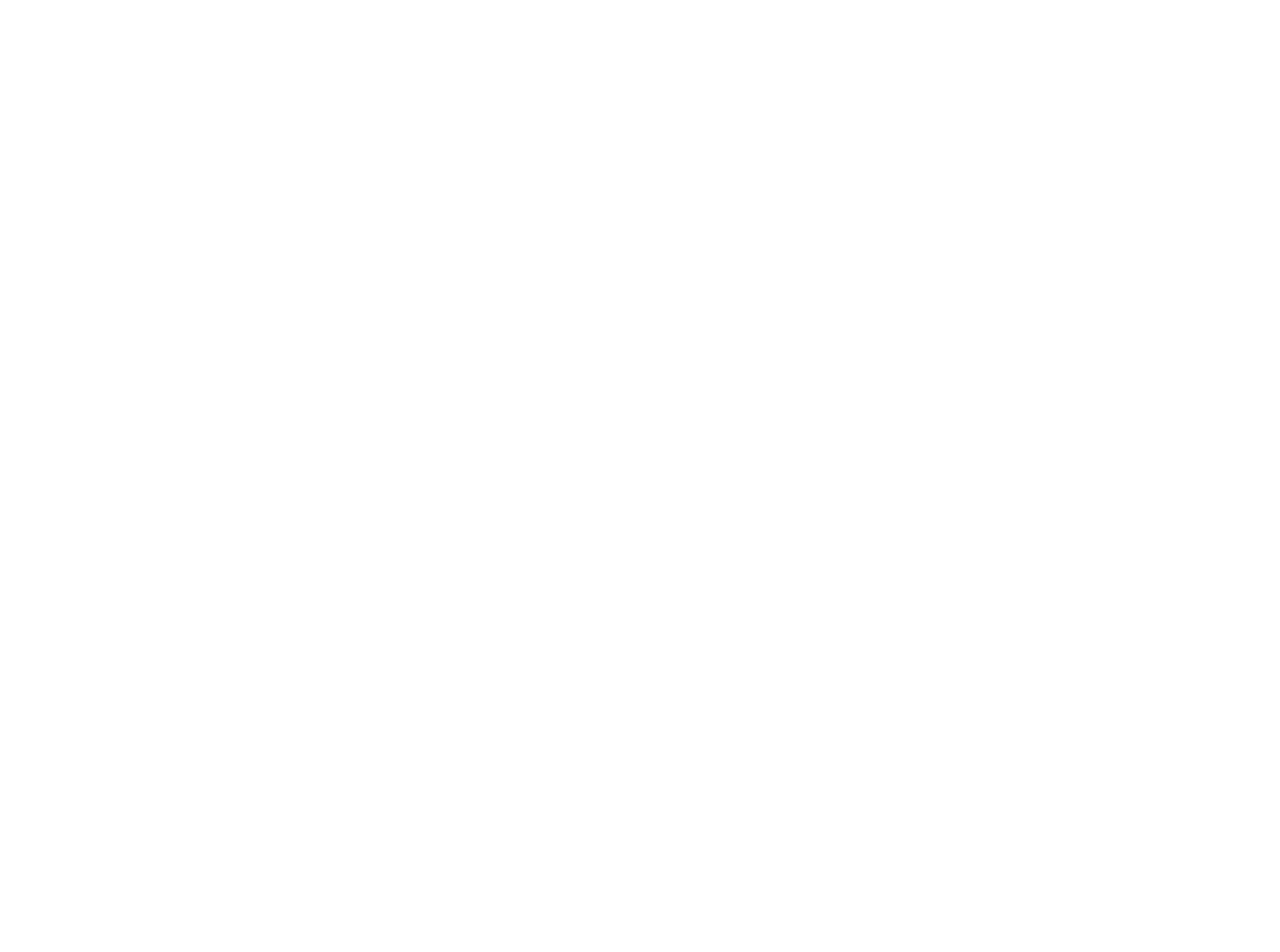
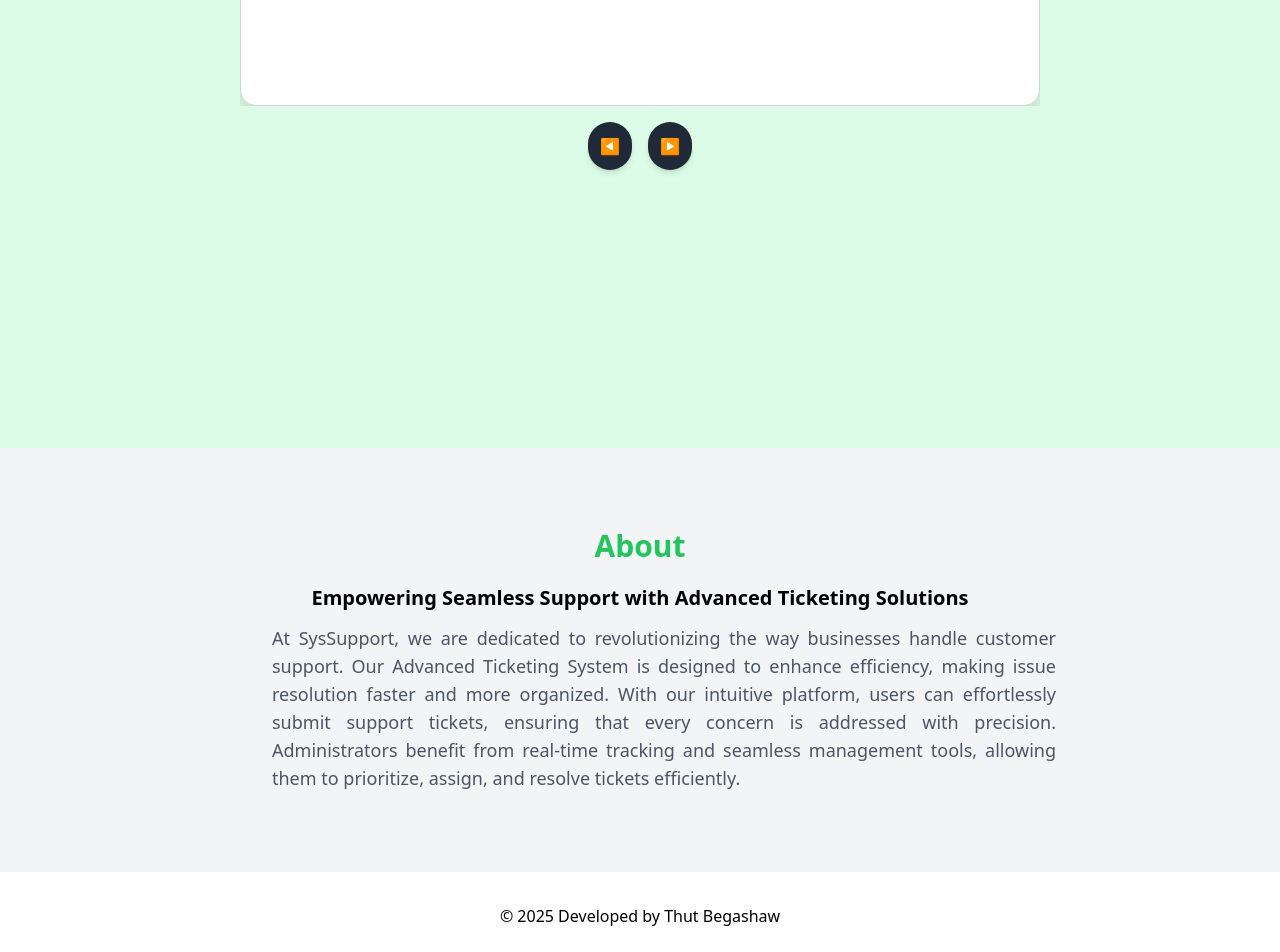
Before and after one commit to Thitina-Begashaw/Ticketing-System, a React (Vite) app in the folder frontend/: page / in a window 1280 px wide. Shown: the part 1180-2132 px from the top of the page. Before the commit the page ends 828 px from the top, so only its background shows below. Built offline with nearby package versions, Linux system fonts and the light colour scheme.

Commit message:
Update it

```diff
--- a/frontend/src/pages/HomePage.jsx
+++ b/frontend/src/pages/HomePage.jsx
@@ -1,11 +1,17 @@
 import React from 'react'
 import HomeHeader from '../components/HomeHeader'
 import HomeBody1 from '../components/HomeBody1'
+import Features from '../components/Features'
+import AboutUs from '../components/AboutUs'
+import Footer from '../components/Footer'
 function HomePage() {
   return (
     <div>
       <HomeHeader/>
       <HomeBody1/>
+      <Features/>
+      <AboutUs/>
+      <Footer/>
 
 
     </div>
```
